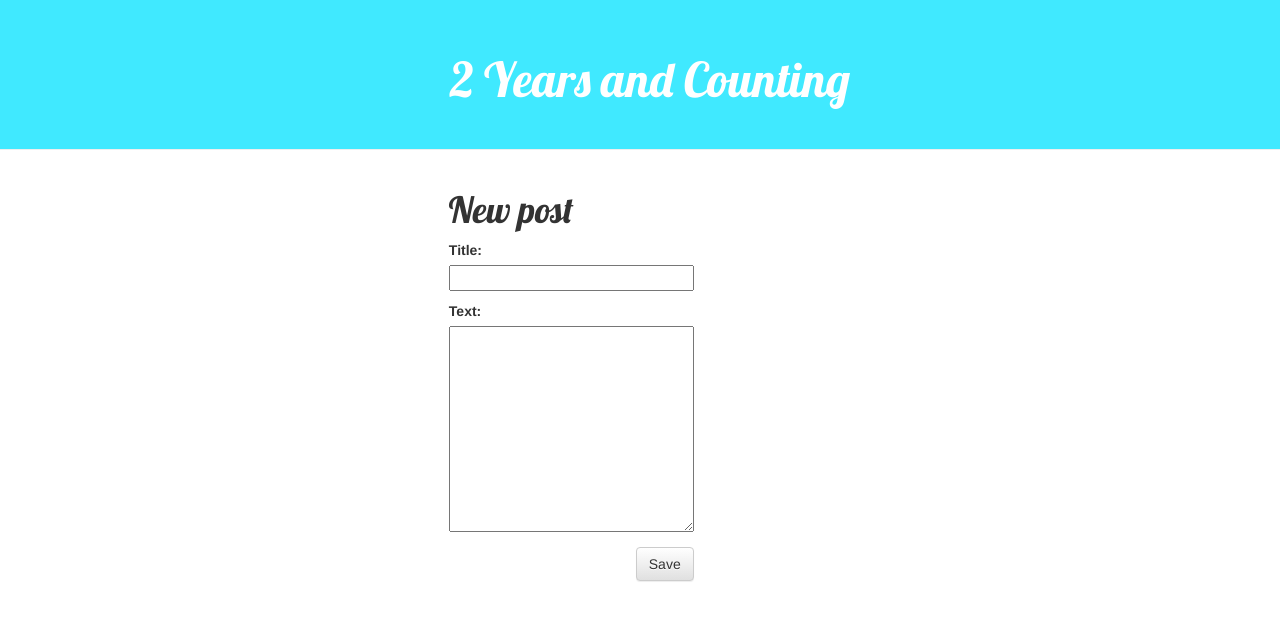
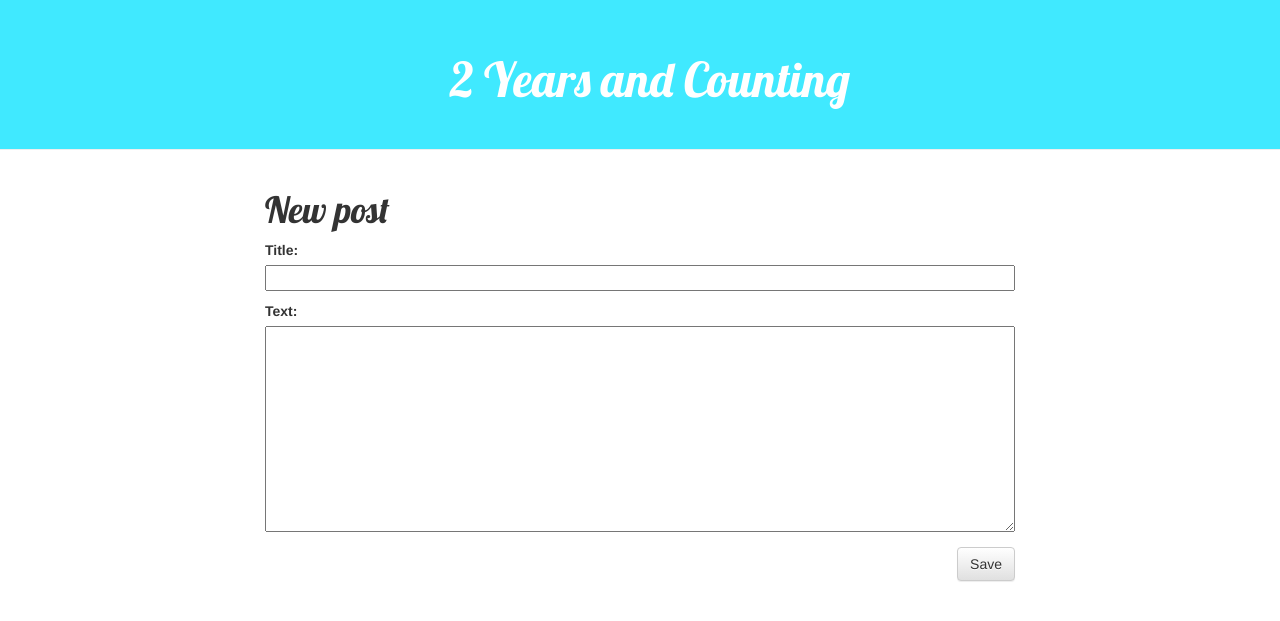
Before and after one commit to klegsy/my-first-blog, a Django app: page /post/new/ in a window 1280 px wide. Shown: the top 621 px of the page. Run offline with Django 3.2, Linux system fonts and the light colour scheme; some libraries are stand-ins or nearby versions.

Commit message:
CSS changes to row selector

```diff
--- a/blog/static/css/blog.css
+++ b/blog/static/css/blog.css
@@ -18,7 +18,7 @@
     text-decoration: none;
 }
 
-.content {
+.row {
     display: flex;
     align-items: center;
     justify-content: center;
@@ -50,7 +50,7 @@ h1, h2, h3, h4 {
 }
 
 .post {
-    margin-bottom: 70px;
+    /*margin-bottom: 70px;*/
 }
 
 .post h1 a, .post h1 a:visited {
```
